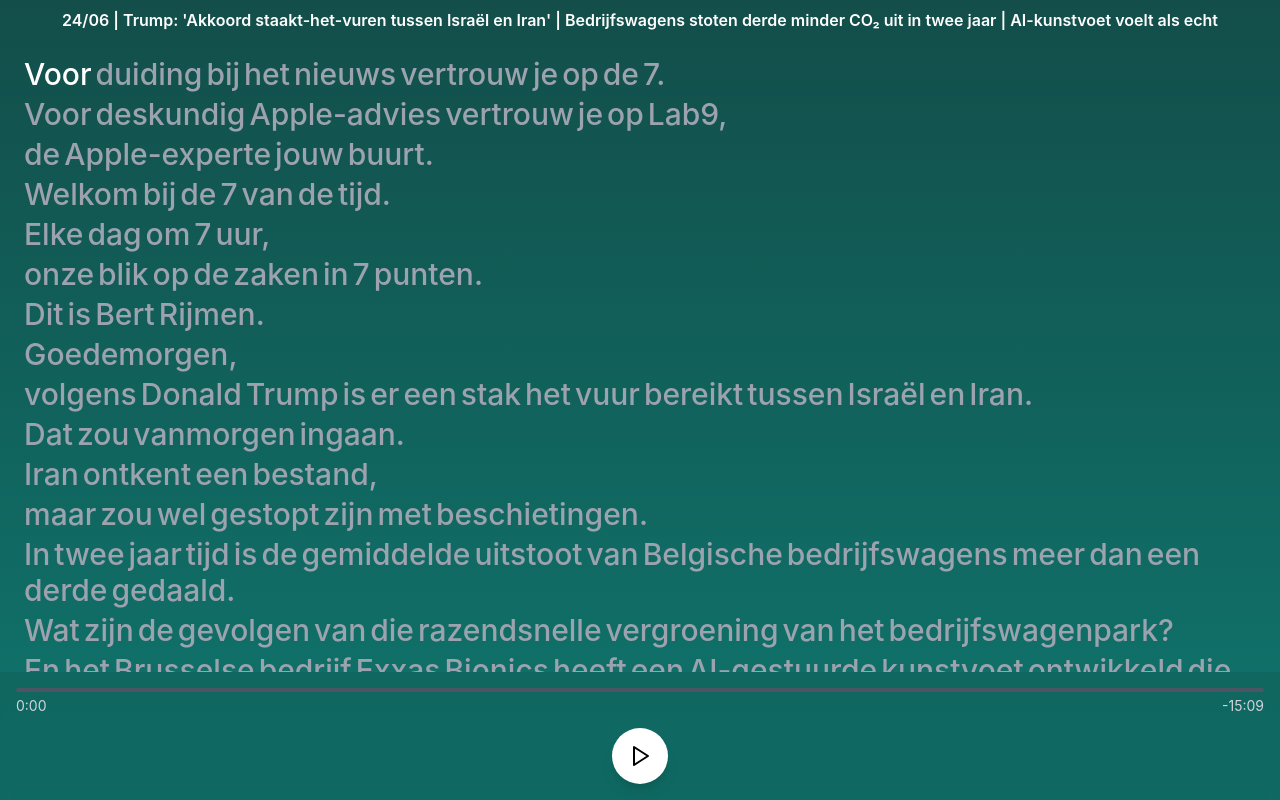
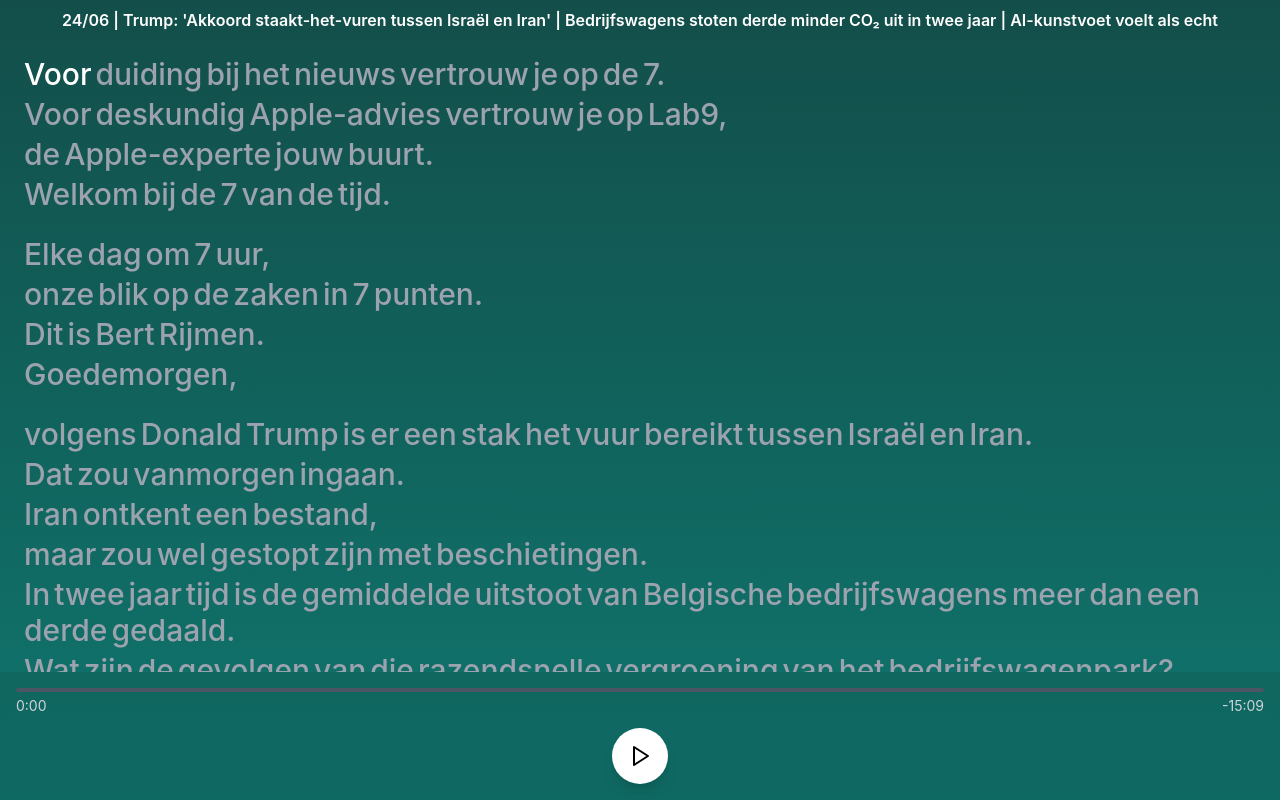
Before and after one commit to maximedb/de7, a Next.js app: page / in a window 1280 px wide. Built offline with nearby package versions, Linux system fonts and the light colour scheme.

Commit message:
space between spaces

```diff
--- a/components/TranscriptionPlayer.tsx
+++ b/components/TranscriptionPlayer.tsx
@@ -28,26 +28,31 @@ const WordSpan = React.memo(({
   utteranceIdx,
   wordIdx,
   isActive,
-  isPast
+  isPast,
+  isClicked
 }: {
   word: Word;
   utteranceIdx: number;
   wordIdx: number;
   isActive: boolean;
   isPast: boolean;
+  isClicked: boolean;
 }) => (
   <span
     data-utterance={utteranceIdx}
     data-word={wordIdx}
     data-start={word.start}
     data-end={word.end}
-    className={`inline-block mr-1 text-2xl sm:text-3xl font-medium transition-colors duration-300 cursor-pointer hover:text-gray-200 select-none break-words ${
-      isActive
+    className={`inline-block mr-1 text-2xl sm:text-3xl font-medium transition-all duration-300 cursor-pointer hover:text-gray-200 select-none break-words ${
+      isClicked
+        ? 'text-yellow-300 bg-yellow-400 bg-opacity-20 rounded'
+        : isActive
           ? 'text-white current-word'
           : isPast
             ? 'text-gray-200'
             : 'text-gray-400'
     }`}
+    style={isClicked ? { boxShadow: '0 0 0 2px rgba(251, 191, 36, 0.3)' } : undefined}
   >
     {word.word}
   </span>
@@ -57,20 +62,30 @@ const WordSpan = React.memo(({
 const UtteranceBlock = React.memo(({
   utterance,
   utteranceIdx,
-  currentWordGlobal
+  currentWordGlobal,
+  clickedWord,
+  previousUtterance
 }: {
   utterance: Utterance;
   utteranceIdx: number;
   currentWordGlobal: { utteranceIdx: number; wordIdx: number };
+  clickedWord: { utteranceIdx: number; wordIdx: number } | null;
+  previousUtterance?: Utterance;
 }) => {
+  // Calculate gap between this utterance and the previous one
+  const hasLargeGap = previousUtterance ?
+    (utterance.start - previousUtterance.end) > 1.5 : false;
+
   return (
-    <div className="mb-1 leading-relaxed">
+    <div className={`leading-relaxed ${hasLargeGap ? 'mb-6' : 'mb-1'}`}>
       {utterance.words.map((word, wordIdx) => {
         const isActive = currentWordGlobal.utteranceIdx === utteranceIdx &&
                         currentWordGlobal.wordIdx === wordIdx;
         const isPast = currentWordGlobal.utteranceIdx > utteranceIdx ||
                        (currentWordGlobal.utteranceIdx === utteranceIdx &&
                         currentWordGlobal.wordIdx > wordIdx);
+        const isClicked = clickedWord?.utteranceIdx === utteranceIdx &&
+                         clickedWord?.wordIdx === wordIdx;
 
         return (
           <WordSpan
@@ -80,6 +95,7 @@ const UtteranceBlock = React.memo(({
             wordIdx={wordIdx}
             isActive={isActive}
             isPast={isPast}
+            isClicked={isClicked}
           />
         );
       })}
@@ -93,6 +109,7 @@ export default function TranscriptionPlayer({ data }: { data: TranscriptionData
   const [showingTranslation, setShowingTranslation] = useState<{utteranceIdx: number, wordIdx: number} | null>(null);
   const [currentWordGlobal, setCurrentWordGlobal] = useState({ utteranceIdx: 0, wordIdx: 0 });
   const [userId, setUserId] = useState<string>('');
+  const [clickedWord, setClickedWord] = useState<{utteranceIdx: number, wordIdx: number} | null>(null);
 
   const audioRef = useRef<HTMLAudioElement>(null);
   const scrollContainerRef = useRef<HTMLDivElement>(null);
@@ -204,21 +221,28 @@ export default function TranscriptionPlayer({ data }: { data: TranscriptionData
     const startTime = parseFloat(target.dataset.start || '0');
     const word = target.textContent || '';
 
-    // Track word click asynchronously (no delay for user)
-    trackWordClick(utteranceIdx, wordIdx, word);
+    // Show click highlight immediately
+    setClickedWord({ utteranceIdx, wordIdx });
+    setTimeout(() => setClickedWord(null), 400);
 
     if (clickTimerRef.current) {
+      // Double click detected - seek to word position
       clearTimeout(clickTimerRef.current);
       clickTimerRef.current = null;
       seekToTime(startTime);
+      // No tracking for double clicks
     } else {
-      clickTimerRef.current = setTimeout(() => {
+      // Single click - pause audio and show translation immediately
       pauseAudio();
       const utterance = data.utterances[utteranceIdx];
       if (utterance?.translation) {
         setShowingTranslation({ utteranceIdx, wordIdx });
-          setTimeout(() => setShowingTranslation(null), 3000);
       }
+
+      // Set timer to confirm single click and track it
+      clickTimerRef.current = setTimeout(() => {
+        // Track word click only after confirming it's a single click
+        trackWordClick(utteranceIdx, wordIdx, word);
         clickTimerRef.current = null;
       }, 250);
     }
@@ -227,6 +251,9 @@ export default function TranscriptionPlayer({ data }: { data: TranscriptionData
   const togglePlayPause = useCallback(() => {
     const audio = audioRef.current;
     if (!audio) return;
+
+    // Hide translation when play button is clicked
+    setShowingTranslation(null);
 
     if (isPlaying) {
       audio.pause();
@@ -295,6 +322,8 @@ export default function TranscriptionPlayer({ data }: { data: TranscriptionData
               utterance={utterance}
               utteranceIdx={idx}
               currentWordGlobal={currentWordGlobal}
+              clickedWord={clickedWord}
+              previousUtterance={idx > 0 ? data.utterances[idx - 1] : undefined}
             />
           ))}
         </div>
@@ -303,8 +332,16 @@ export default function TranscriptionPlayer({ data }: { data: TranscriptionData
       {/* Translation Overlay */}
       {showingTranslation && (
         <div
-          className="absolute left-4 right-4 bg-black bg-opacity-90 backdrop-blur-sm rounded-lg p-4 z-10"
+          className="absolute left-4 right-4 bg-black bg-opacity-90 backdrop-blur-sm rounded-lg p-4 z-10 cursor-pointer"
           style={{ bottom: 'calc(180px + env(safe-area-inset-bottom))' }}
+          onClick={() => {
+            setShowingTranslation(null);
+            const audio = audioRef.current;
+            if (audio) {
+              audio.play();
+              setIsPlaying(true);
+            }
+          }}
         >
           <div className="text-sm text-gray-300 mb-1">English Translation:</div>
           <div className="text-lg text-white break-words">
```
Lines whose indentation alone changed are shown as unchanged.
